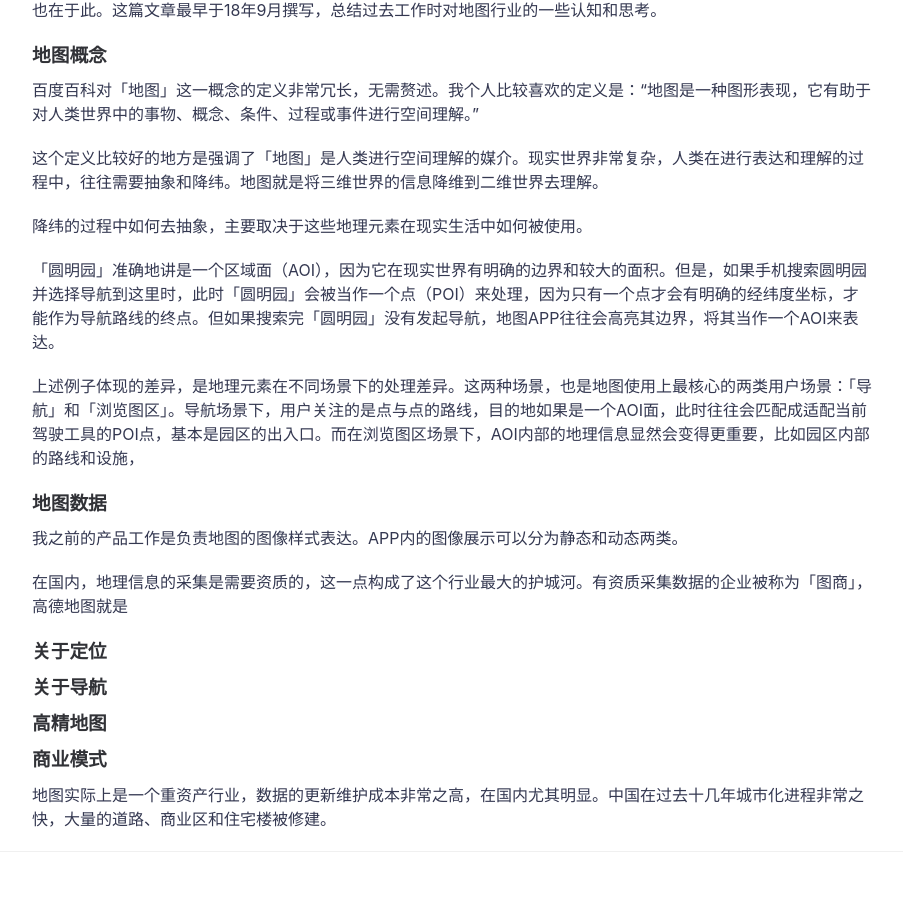
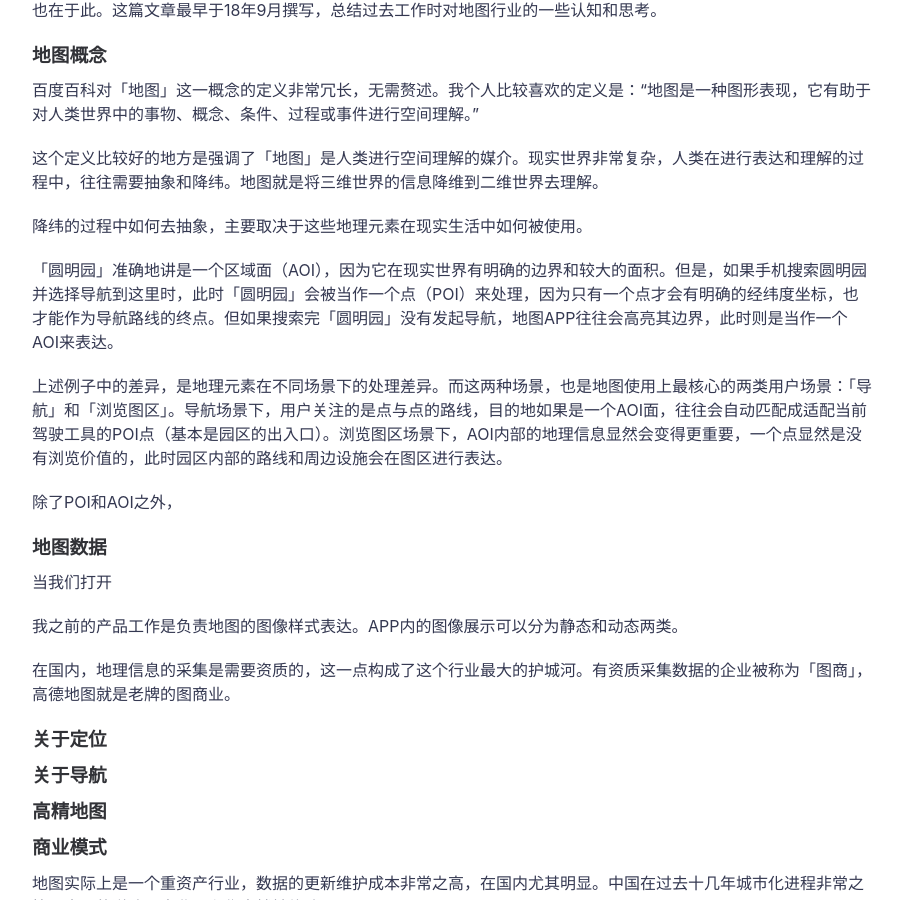
Before and after one commit to icarus507/icarus507.github.io, a Jekyll site: the page built from _posts/2018-09-07-谈谈地图.md, in a window 1280 px wide and 900 px high, scrolled down 786 px. Shown: the whole window, without its empty margins (188-1091 px from the left). Built offline with Jekyll 4.4.1, drawn with Linux system fonts in a browser that asks for light colours.

Commit message:
Update 2018-09-07-谈谈地图.md

```diff
--- a/_posts/2018-09-07-谈谈地图.md
+++ b/_posts/2018-09-07-谈谈地图.md
@@ -18,17 +18,21 @@ featured-img: emile-perron-190221
 
 降纬的过程中如何去抽象，主要取决于这些地理元素在现实生活中如何被使用。
 
-「圆明园」准确地讲是一个区域面（AOI），因为它在现实世界有明确的边界和较大的面积。但是，如果手机搜索圆明园并选择导航到这里时，此时「圆明园」会被当作一个点（POI）来处理，因为只有一个点才会有明确的经纬度坐标，才能作为导航路线的终点。但如果搜索完「圆明园」没有发起导航，地图APP往往会高亮其边界，将其当作一个AOI来表达。
+「圆明园」准确地讲是一个区域面（AOI），因为它在现实世界有明确的边界和较大的面积。但是，如果手机搜索圆明园并选择导航到这里时，此时「圆明园」会被当作一个点（POI）来处理，因为只有一个点才会有明确的经纬度坐标，也才能作为导航路线的终点。但如果搜索完「圆明园」没有发起导航，地图APP往往会高亮其边界，此时则是当作一个AOI来表达。
 
-上述例子体现的差异，是地理元素在不同场景下的处理差异。这两种场景，也是地图使用上最核心的两类用户场景：「导航」和「浏览图区」。导航场景下，用户关注的是点与点的路线，目的地如果是一个AOI面，此时往往会匹配成适配当前驾驶工具的POI点，基本是园区的出入口。而在浏览图区场景下，AOI内部的地理信息显然会变得更重要，比如园区内部的路线和设施，
+上述例子中的差异，是地理元素在不同场景下的处理差异。而这两种场景，也是地图使用上最核心的两类用户场景：「导航」和「浏览图区」。导航场景下，用户关注的是点与点的路线，目的地如果是一个AOI面，往往会自动匹配成适配当前驾驶工具的POI点（基本是园区的出入口）。浏览图区场景下，AOI内部的地理信息显然会变得更重要，一个点显然是没有浏览价值的，此时园区内部的路线和周边设施会在图区进行表达。
 
+除了POI和AOI之外，
 
 
 ### 地图数据
 
+当我们打开
+
 我之前的产品工作是负责地图的图像样式表达。APP内的图像展示可以分为静态和动态两类。
 
-在国内，地理信息的采集是需要资质的，这一点构成了这个行业最大的护城河。有资质采集数据的企业被称为「图商」，高德地图就是
+在国内，地理信息的采集是需要资质的，这一点构成了这个行业最大的护城河。有资质采集数据的企业被称为「图商」，高德地图就是老牌的图商业。
+
 
 ### 关于定位
 
```
